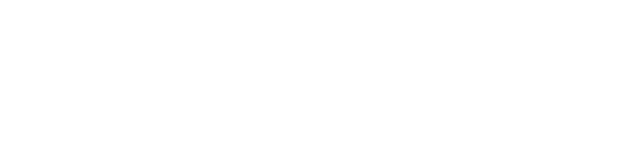
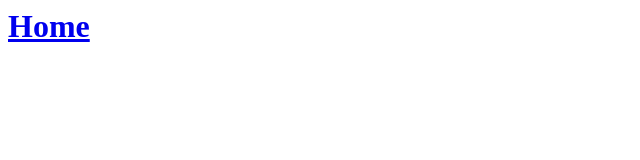
Before and after one commit to nilaayues/nilaayuefitasari.github.io, a plain HTML site: page index.html in a window 1280 px wide. Shown: the whole page, without its empty margins (0-640 px from the left). Drawn offline with Linux system fonts and the light colour scheme.

Commit message:
Update index.html

```diff
--- a/index.html
+++ b/index.html
@@ -4,5 +4,6 @@
 
 <body>
   <h1 nilaayu </hi>
-
+  <a href="index.html"> Home </a>
+</body>
 </html>
```
